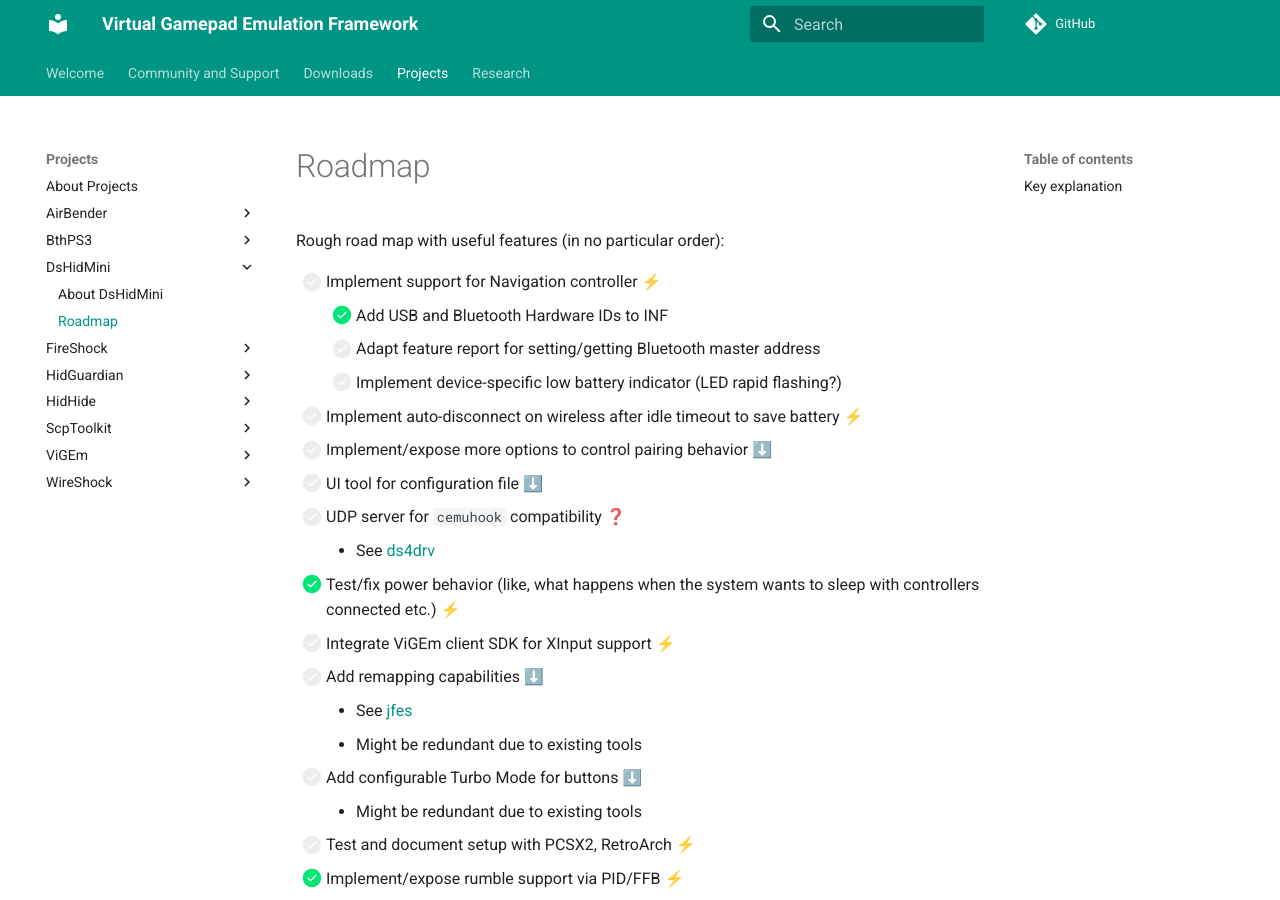
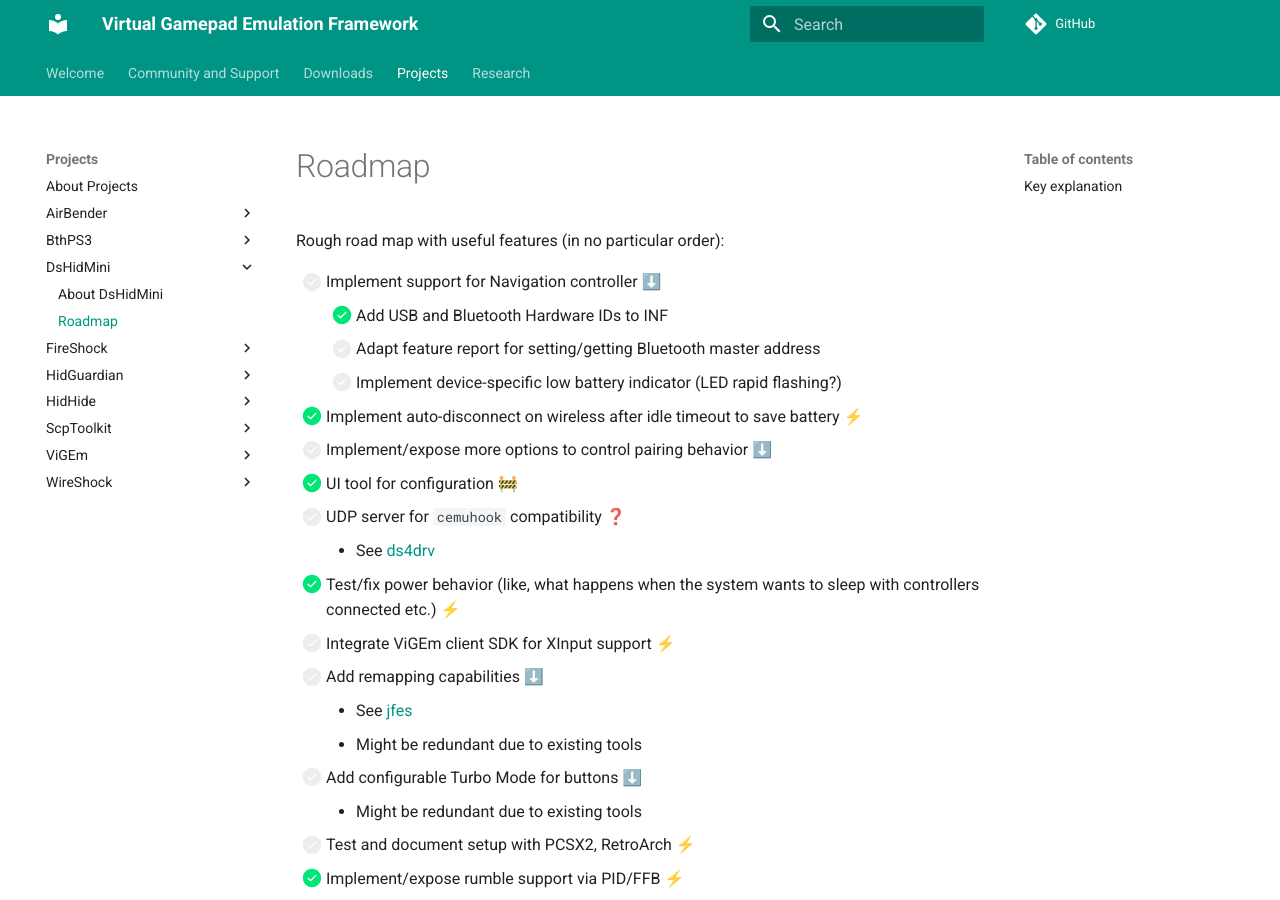
Before and after one commit to nefarius/ViGEm.github.io, an MkDocs documentation site: the page built from docs/projects/DsHidMini/Roadmap.md, in a window 1280 px wide and 900 px high. Built offline with MkDocs 1.6.1 and Material for MkDocs 9.7.7, drawn with Linux system fonts in a browser that asks for light colours; comment, search, counter and statistics services are not loaded.

Commit message:
Updated roadmap

```diff
--- a/docs/projects/DsHidMini/Roadmap.md
+++ b/docs/projects/DsHidMini/Roadmap.md
@@ -2,13 +2,13 @@
 
 Rough road map with useful features (in no particular order):
 
-- [ ] Implement support for Navigation controller ⚡
+- [ ] Implement support for Navigation controller ⬇️
     - [X] Add USB and Bluetooth Hardware IDs to INF
     - [ ] Adapt feature report for setting/getting Bluetooth master address
     - [ ] Implement device-specific low battery indicator (LED rapid flashing?)
-- [ ] Implement auto-disconnect on wireless after idle timeout to save battery ⚡
+- [X] Implement auto-disconnect on wireless after idle timeout to save battery ⚡
 - [ ] Implement/expose more options to control pairing behavior ⬇️
-- [ ] UI tool for configuration file ⬇️
+- [X] UI tool for configuration 🚧
 - [ ] UDP server for `cemuhook` compatibility ❓
     - See [ds4drv](https://github.com/TheDrHax/ds4drv-cemuhook)
 - [X] Test/fix power behavior (like, what happens when the system wants to sleep with controllers connected etc.) ⚡
@@ -26,8 +26,8 @@
         - `Constant Force` effect is implemented
 - [ ] Implement/expose gyro and accelerometer via some channel ❓
 - [ ] Bluetooth: replace current verbose code with `DMF_ContinuousRequestTarget` ⬇️
-- [ ] Add option to chose between event based and periodic output report sending ⚡
-- [ ] Address issue of both USB and Bluetooth connection being able at the same time ⚡
+- [X] Add option to chose between event based and periodic output report sending ⚡
+- [X] Address issue of both USB and Bluetooth connection being able at the same time ⚡
 
 ## Key explanation
 
```
